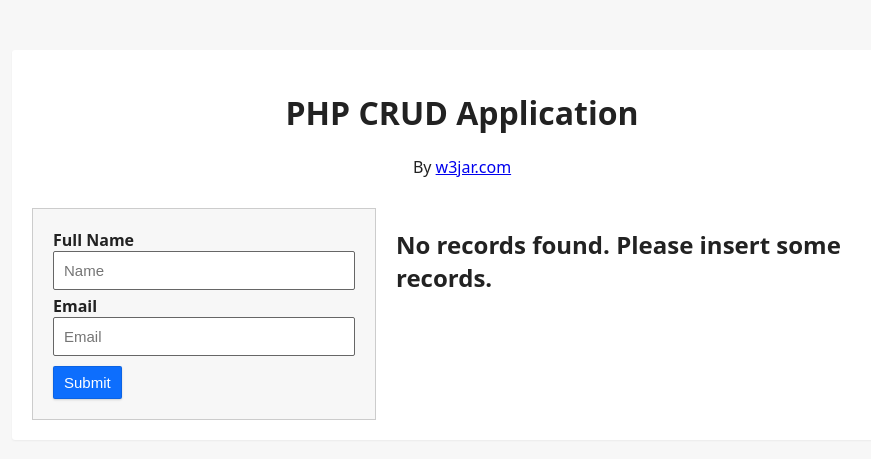
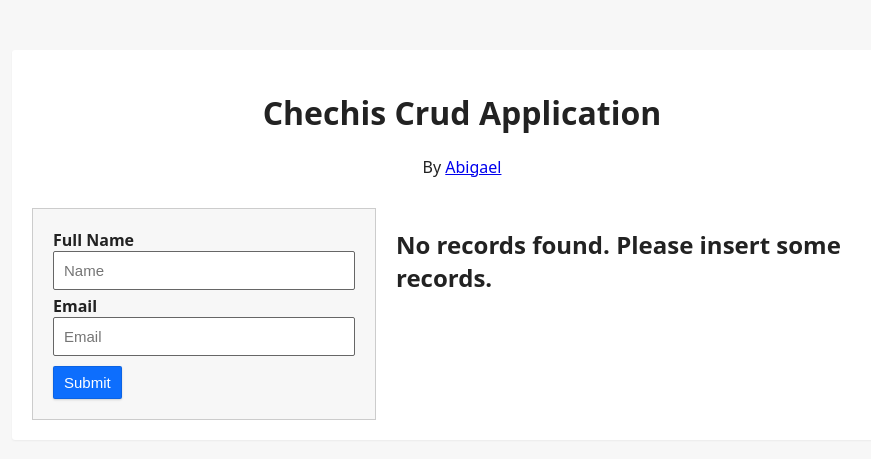
Before and after one commit to abigael17/php-crud, a PHP site: page / in a window 1280 px wide. Shown: the top 459 px of the page, without its empty margins (178-1049 px from the left). Run offline with PHP 8.4, Linux system fonts and the light colour scheme; data that the repository does not hold is empty.

Commit message:
second commit

```diff
--- a/index.php
+++ b/index.php
@@ -27,8 +27,8 @@ if (isset($_POST['u_name']) && isset($_POST['u_email'])) {
 
 <div class="container">
     <header class="header">
-        <h1 class="title">PHP CRUD Application</h1>
-        <p>By <a href="//www.w3jar.com">w3jar.com</a></p>
+        <h1 class="title">Chechis Crud Application</h1>
+        <p>By <a href="//www.chechi.com">Abigael</a></p>
     </header>
     <div class="wrapper">
         <div class="form">
```
